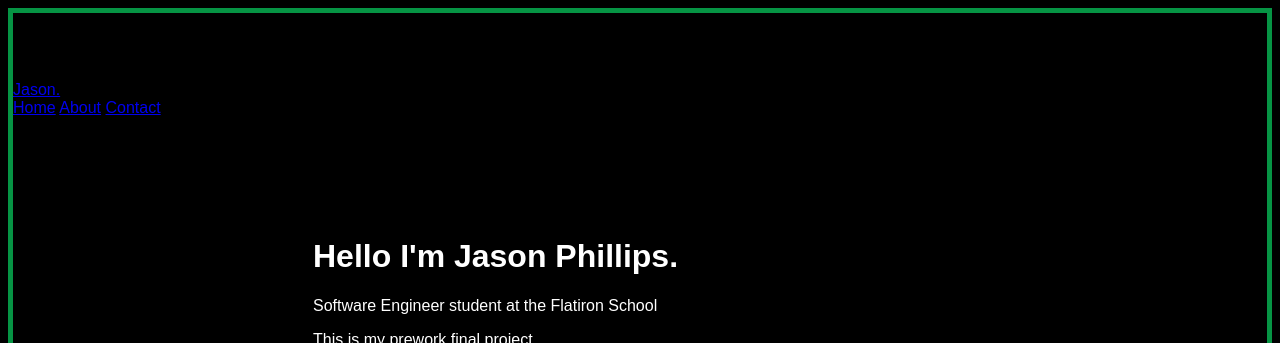
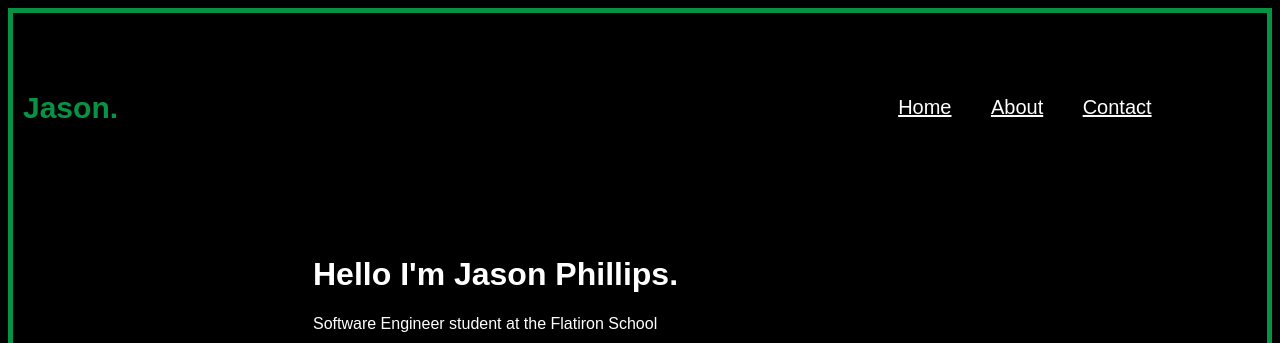
Before and after one commit to jasonanthonyp/Remy-LeBeau, a plain HTML site: page index.html in a window 1280 px wide. Shown: the top 343 px of the page. Drawn offline with Linux system fonts and the light colour scheme.

Commit message:
header coloring and position

```diff
--- a/style.css
+++ b/style.css
@@ -1,9 +1,26 @@
-h3 {
+header {
+    top: 30px;
+    left: 20px;
+    width: 90%;
+    padding: 10px;
+    display: flex;
+    justify-content: space-between;
+    align-items: center;
+}
+
+.logo {
+    font-size: 30px;
+    font-weight: 700;
+    text-decoration: none;
+    color: rgb(6, 148, 68);
+
+}
+
+.navbar a {
+    font-size: 20px;
     color: white;
-    font-style: italic;
-    margin-left: 100px;
-    margin-top: 100px;
-
+    font-weight: 500;
+    margin-left: 35px;
 }
 
 body {
```
